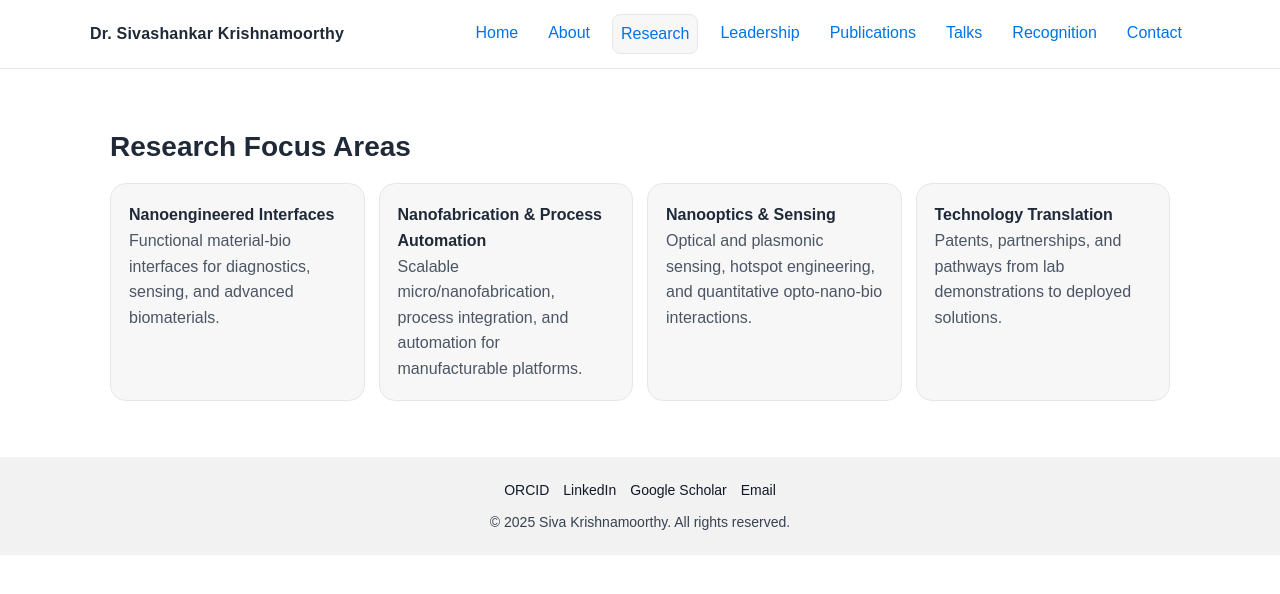
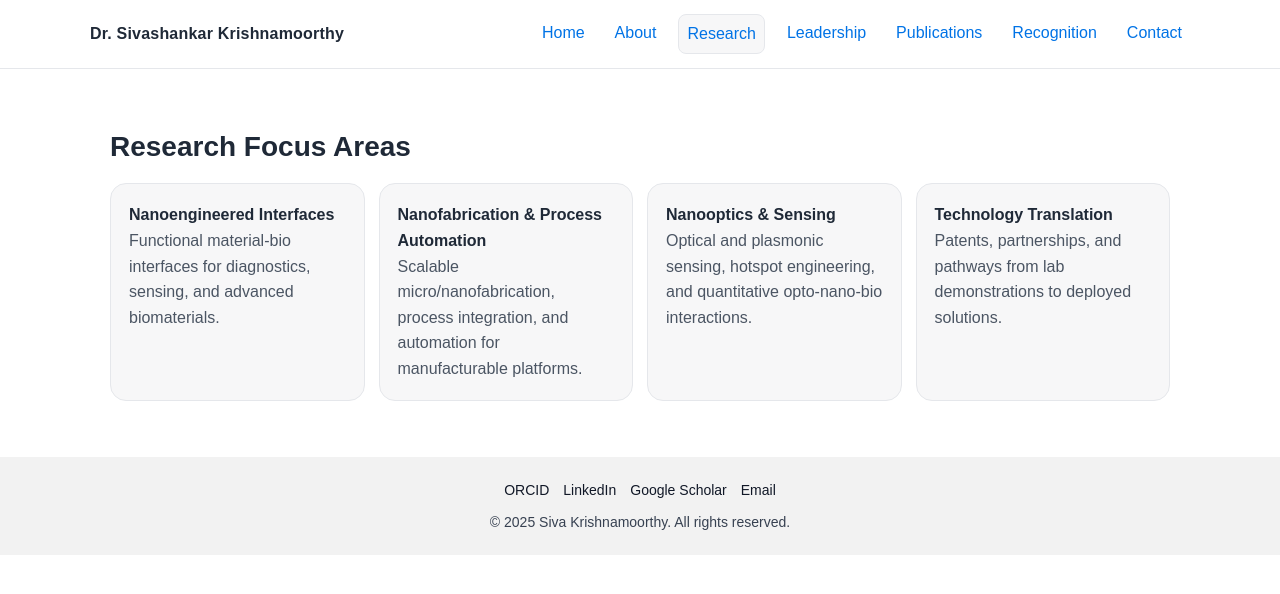
Before and after one commit to sivashankarkrishnamoorthy-cmyk/Sivashankar-Krishnamoorthy, a plain HTML site: page research.html in a window 1280 px wide. Drawn offline with Linux system fonts and the light colour scheme.

Commit message:
Update research.html

```diff
--- a/research.html
+++ b/research.html
@@ -4,7 +4,6 @@
 <a href="research.html" class="active">Research</a>
 <a href="leadership.html" class="">Leadership</a>
 <a href="publications.html" class="">Publications</a>
-<a href="talks.html" class="">Talks</a>
 <a href="recognition.html" class="">Recognition</a>
 <a href="contact.html" class="">Contact</a></div></div></div>
 <section class="section"><div class="container"><h2>Research Focus Areas</h2><div class="grid">
```
